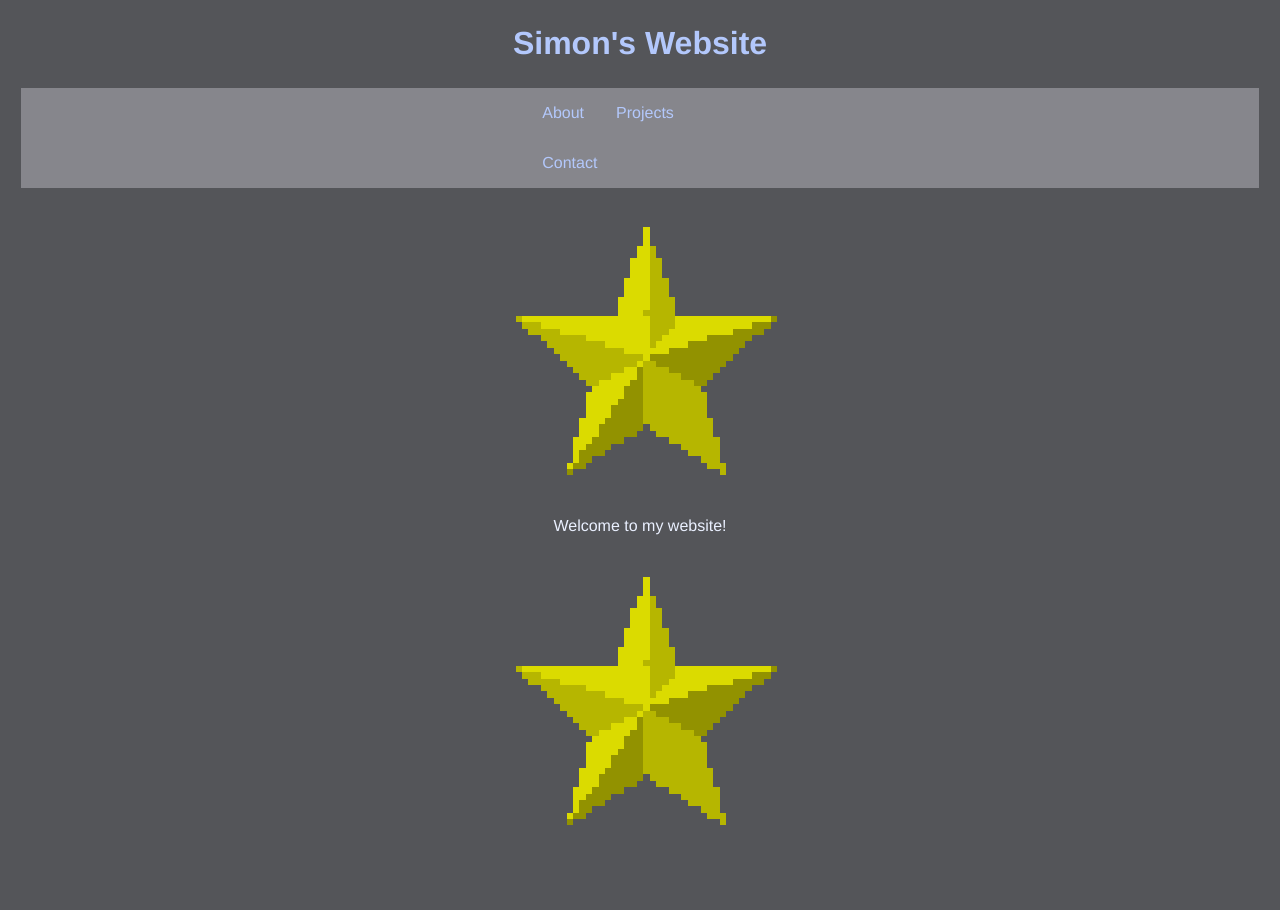
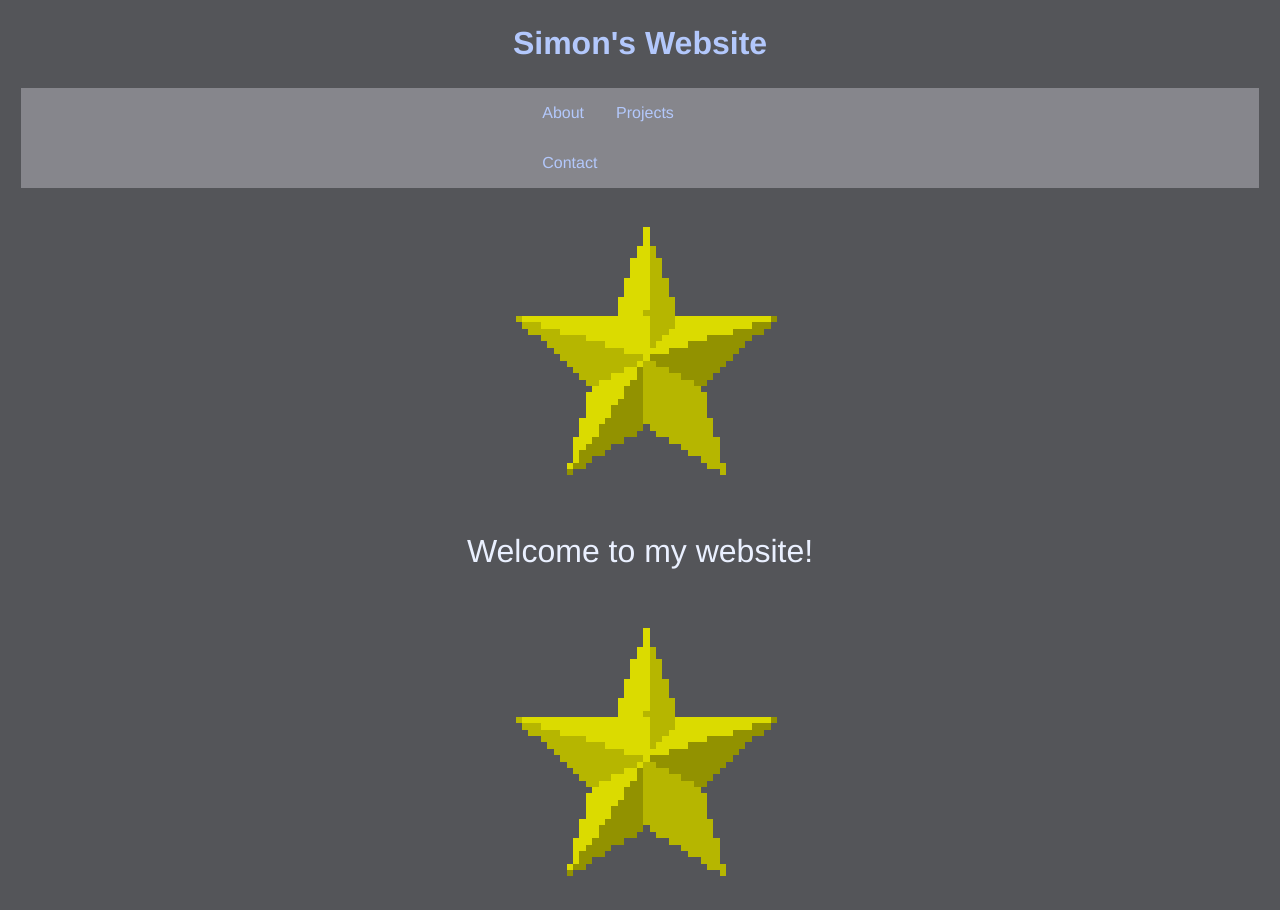
Before and after one commit to simon0h/simon0h.github.io, a Jekyll site: the page built from index.html, in a window 1280 px wide. Built offline with Jekyll 4.4.1, drawn with Linux system fonts in a browser that asks for light colours.

Commit message:
Update index.html

```diff
--- a/index.html
+++ b/index.html
@@ -5,8 +5,10 @@ title: simonoh.me
 
 <style>
 .center {
-  text-align: center;
+  	text-align: center;
 }
+p {
+	font-size: 200%;
 </style>
 
 <ul>
```
